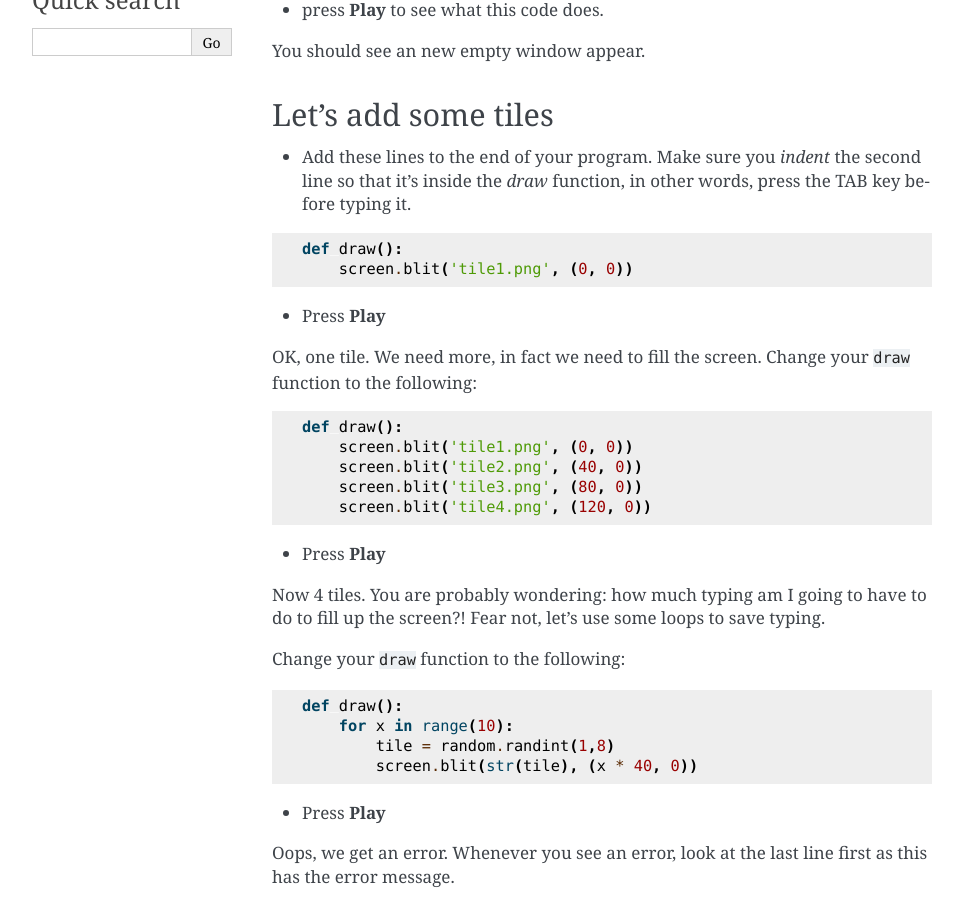
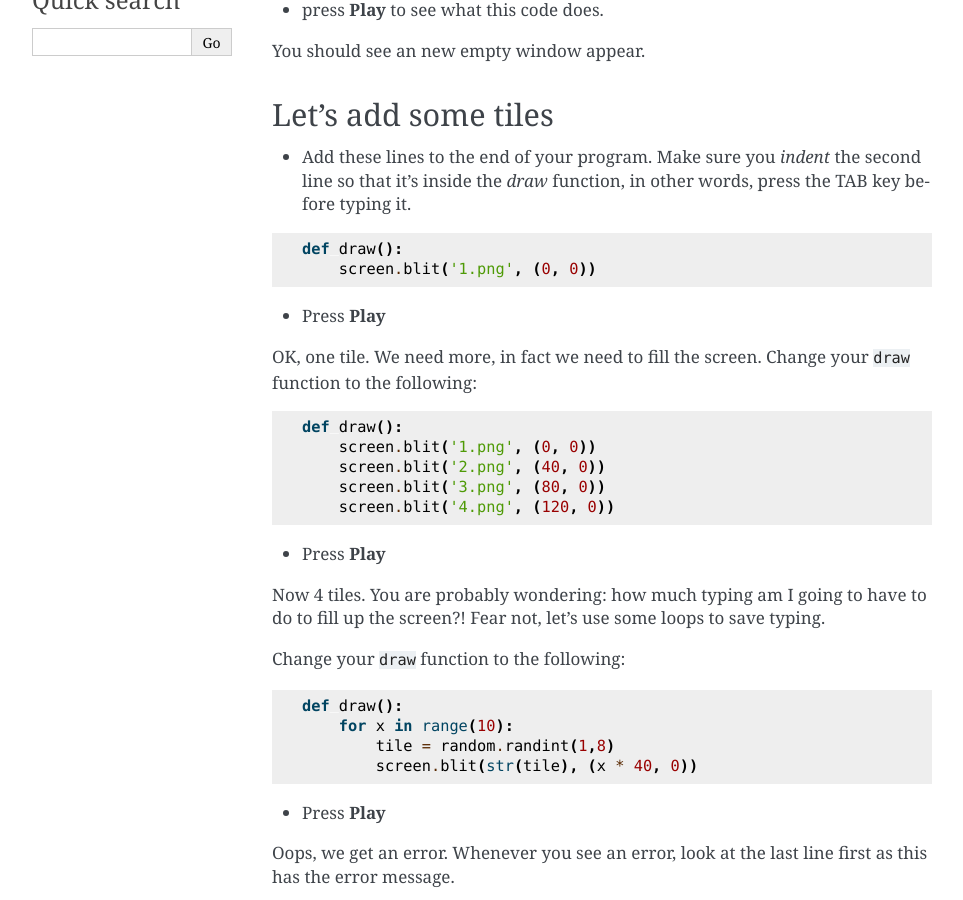
Before and after one commit to ericclack/pygamezero_candy, a Sphinx documentation site: the page built from doc/part1.rst, in a window 1280 px wide and 900 px high, scrolled down 325 px. Shown: the whole window, without its empty margins (148-1111 px from the left). Built offline with Sphinx 7.4.7, drawn with Linux system fonts in a browser that asks for light colours.

Commit message:
Fixed image names

```diff
--- a/doc/part1.rst
+++ b/doc/part1.rst
@@ -28,7 +28,7 @@ Let's add some tiles
 .. code:: python
 
    def draw():
-       screen.blit('tile1.png', (0, 0))
+       screen.blit('1.png', (0, 0))
 
 - Press **Play**
 
@@ -37,10 +37,10 @@ OK, one tile. We need more, in fact we need to fill the screen. Change your :cod
 .. code:: python
 
    def draw():
-       screen.blit('tile1.png', (0, 0))
-       screen.blit('tile2.png', (40, 0))
-       screen.blit('tile3.png', (80, 0))
-       screen.blit('tile4.png', (120, 0))
+       screen.blit('1.png', (0, 0))
+       screen.blit('2.png', (40, 0))
+       screen.blit('3.png', (80, 0))
+       screen.blit('4.png', (120, 0))
 
 - Press **Play**
 
```
